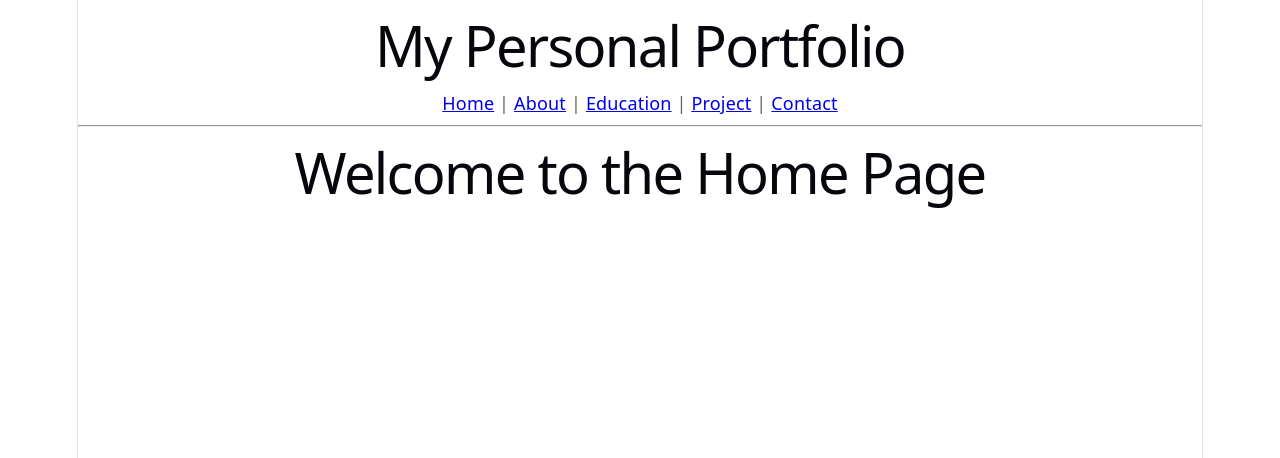
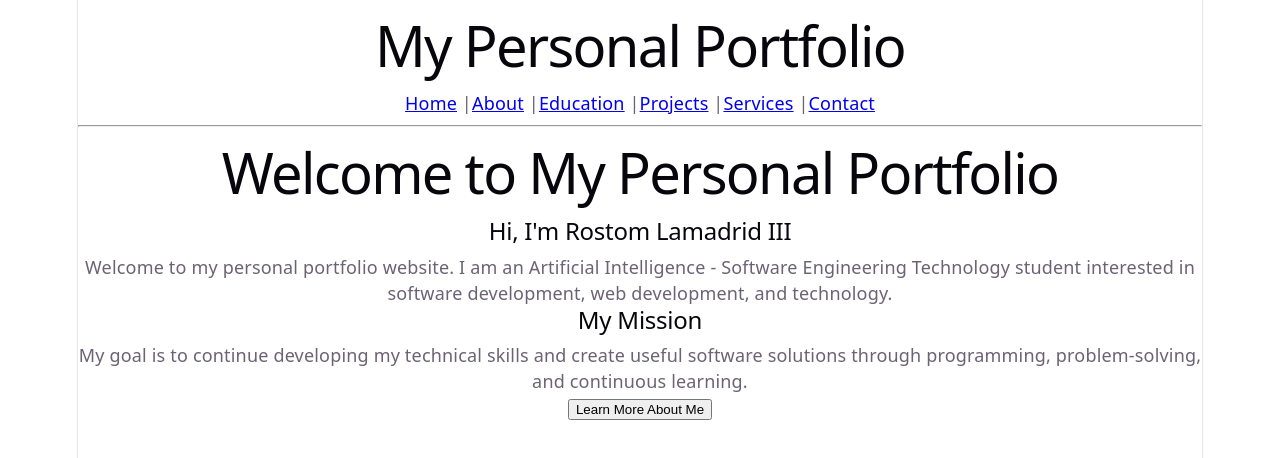
Before and after one commit to rostomiii/WebDevLab1, a React (Vite) app in the folder client/: page / in a window 1280 px wide. Shown: the top 458 px of the page. Built offline with nearby package versions, Linux system fonts and the light colour scheme.

Commit message:
first change

```diff
--- a/client/MainRouter.jsx
+++ b/client/MainRouter.jsx
@@ -5,6 +5,7 @@ import Contact from './src/contact'
 import Education from './src/education';
 import Project from './src/project';
 import Layout from './components/Layout';
+import Services from './src/services';
 
 const MainRouter = () => {
     return (
@@ -15,6 +16,7 @@ const MainRouter = () => {
             <Route exact path="/about" element={<About />} />
             <Route exact path="/education" element={<Education />} />
             <Route exact path="/project" element={<Project />} />
+            <Route exact path="/services" element={<Services />} />
             <Route exact path="/contact" element={<Contact />} />
         </Routes>
     </div>
--- a/client/components/Home.jsx
+++ b/client/components/Home.jsx
@@ -1,7 +1,29 @@
+import { Link } from 'react-router-dom';
+
 export default function Home() {
     return (
         <div>
-            <h1>Welcome to the Home Page</h1>
+            <h1>Welcome to My Personal Portfolio</h1>
+
+            <h2>Hi, I'm Rostom Lamadrid III</h2>
+
+            <p>
+                Welcome to my personal portfolio website. I am an Artificial
+                Intelligence - Software Engineering Technology student interested in
+                software development, web development, and technology.
+            </p>
+
+            <h2>My Mission</h2>
+
+            <p>
+                My goal is to continue developing my technical skills and
+                create useful software solutions through programming,
+                problem-solving, and continuous learning.
+            </p>
+
+            <Link to="/about">
+                <button>Learn More About Me</button>
+            </Link>
         </div>
-    )
+    );
 }
--- a/client/components/Layout.jsx
+++ b/client/components/Layout.jsx
@@ -1,12 +1,19 @@
-import {Link} from 'react-router-dom';
+import { Link } from 'react-router-dom';
 
-export default function Layout () {
+export default function Layout() {
     return (
         <div>
             <h1>My Personal Portfolio</h1>
+
             <nav>
-                <Link to="/">Home</Link> | <Link to="/about">About</Link> | <Link to="/education">Education</Link> | <Link to="/project">Project</Link> | <Link to="/contact">Contact</Link>
+                <Link to="/">Home</Link> |
+                <Link to="/about">About</Link> |
+                <Link to="/education">Education</Link> |
+                <Link to="/project">Projects</Link> |
+                <Link to="/services">Services</Link> |
+                <Link to="/contact">Contact</Link>
             </nav>
+
             <hr />
         </div>
     );
--- /dev/null
+++ b/client/src/services.jsx
@@ -0,0 +1,28 @@
+export default function Services() {
+    return (
+        <div>
+            <h1>My Services</h1>
+
+            <p>
+                I offer a variety of software development and technology services.
+            </p>
+
+            <h2>Web Development</h2>
+            <p>
+                I can create responsive websites using HTML, CSS, JavaScript,
+                and React.
+            </p>
+
+            <h2>Software Development</h2>
+            <p>
+                I can develop software applications using programming languages
+                such as Java, C#, and JavaScript.
+            </p>
+
+            <h2>Database Development</h2>
+            <p>
+                I can design and work with relational databases using SQL.
+            </p>
+        </div>
+    );
+}
```
